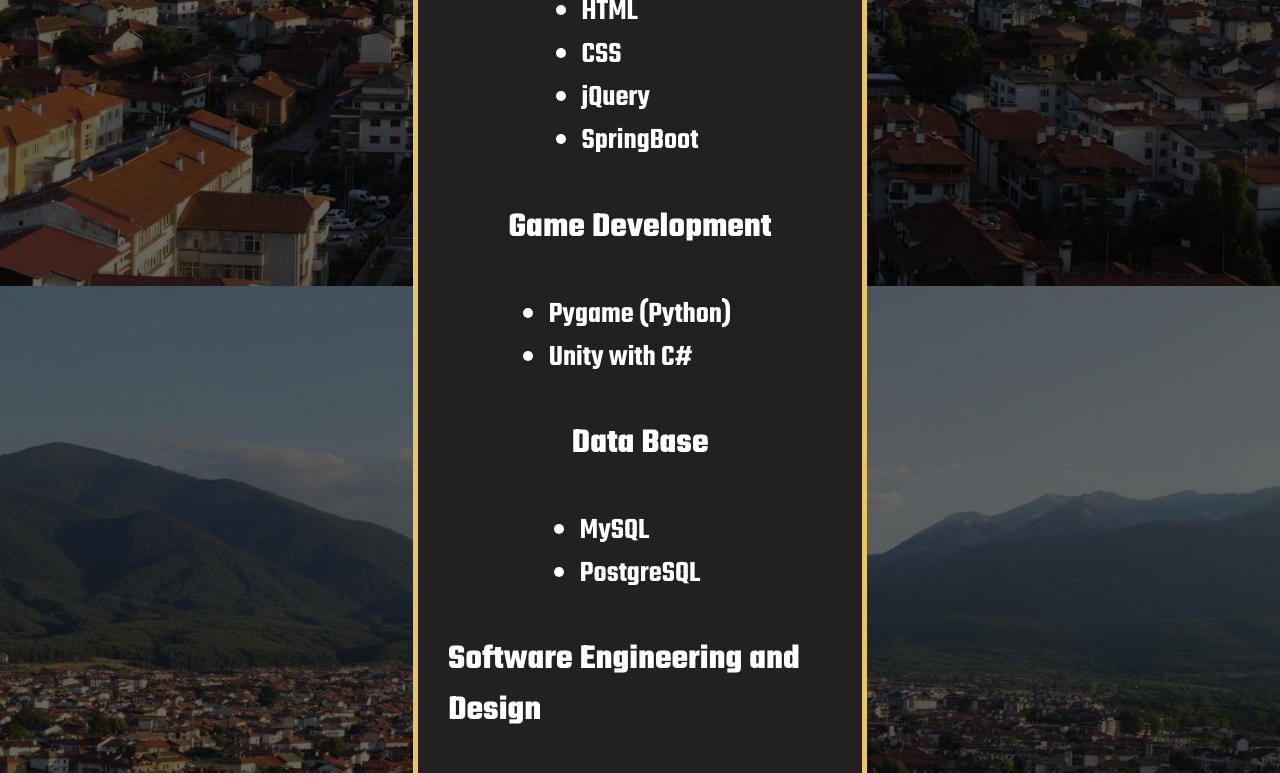
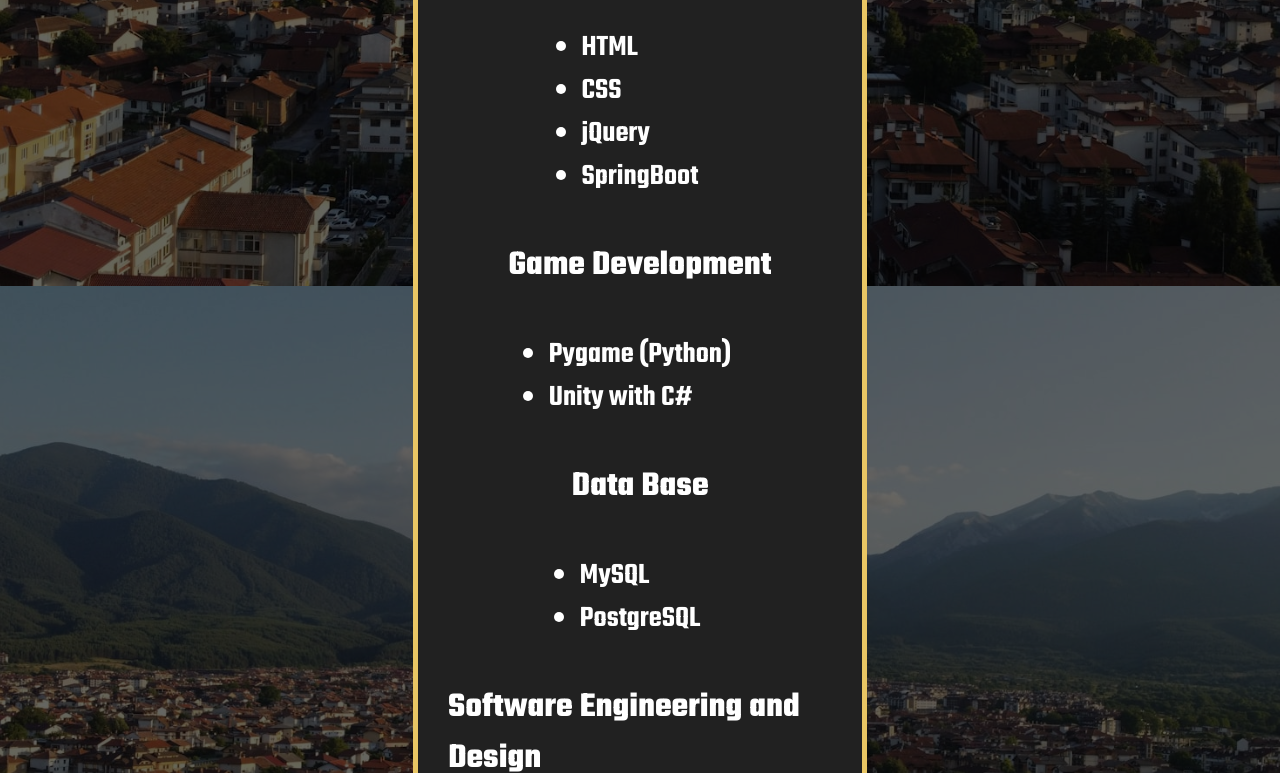
Before and after one commit to borispanev02-cpu/Portfolio, a plain HTML site: page skills.html in a window 1280 px wide. Shown: the part 584-1357 px from the top of the page. Drawn offline with Linux system fonts and the light colour scheme; a web font is replaced by a local one.

Commit message:
Update skills.css

```diff
--- a/skills.css
+++ b/skills.css
@@ -54,7 +54,7 @@ body{
 
 #mainbody{
     width: 100%;
-    height: 200vh;
+    height: 210vh;
     background-position: center;
     background-size: cover;
     background-image: linear-gradient(rgba(0, 0, 0, 0.6), rgba(0, 0, 0, 0.6)),
@@ -78,7 +78,7 @@ body{
     gap: 3%;
     background-color: var(--backgroundgray);
     width: 30%;
-    height: 165vh;
+    height: 175vh;
     border:#e9c664 5px solid;
     padding: 30px;
 }
```
